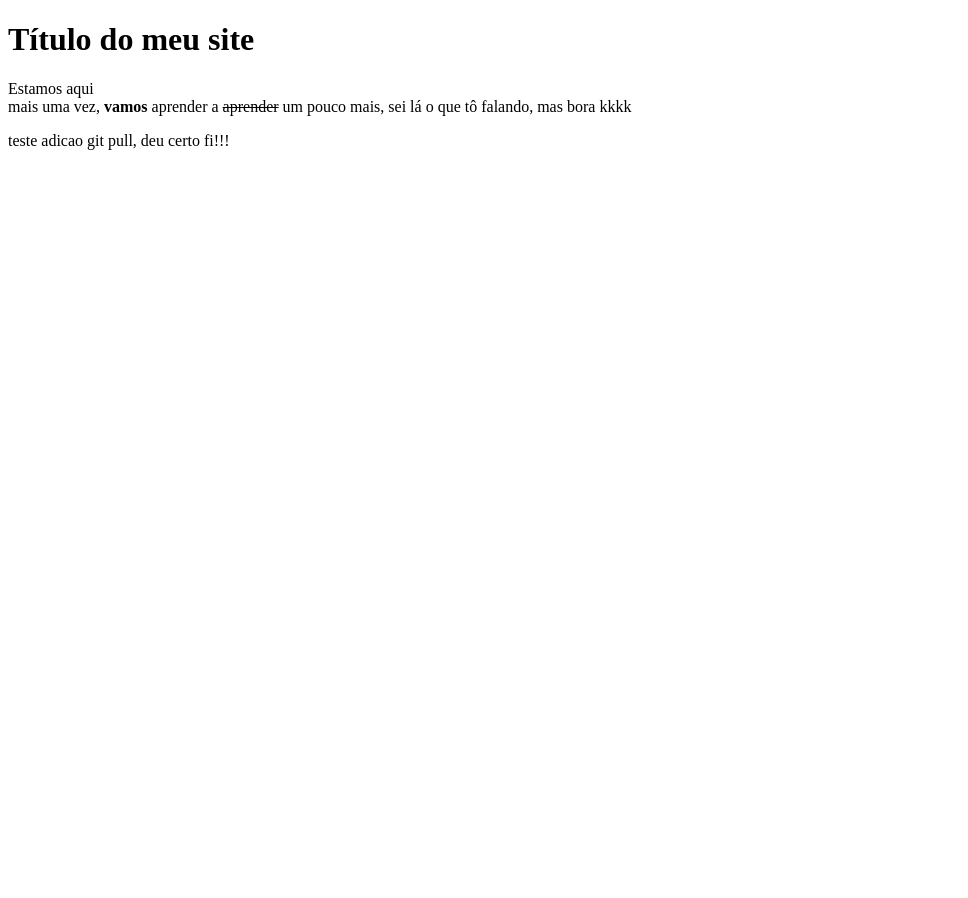
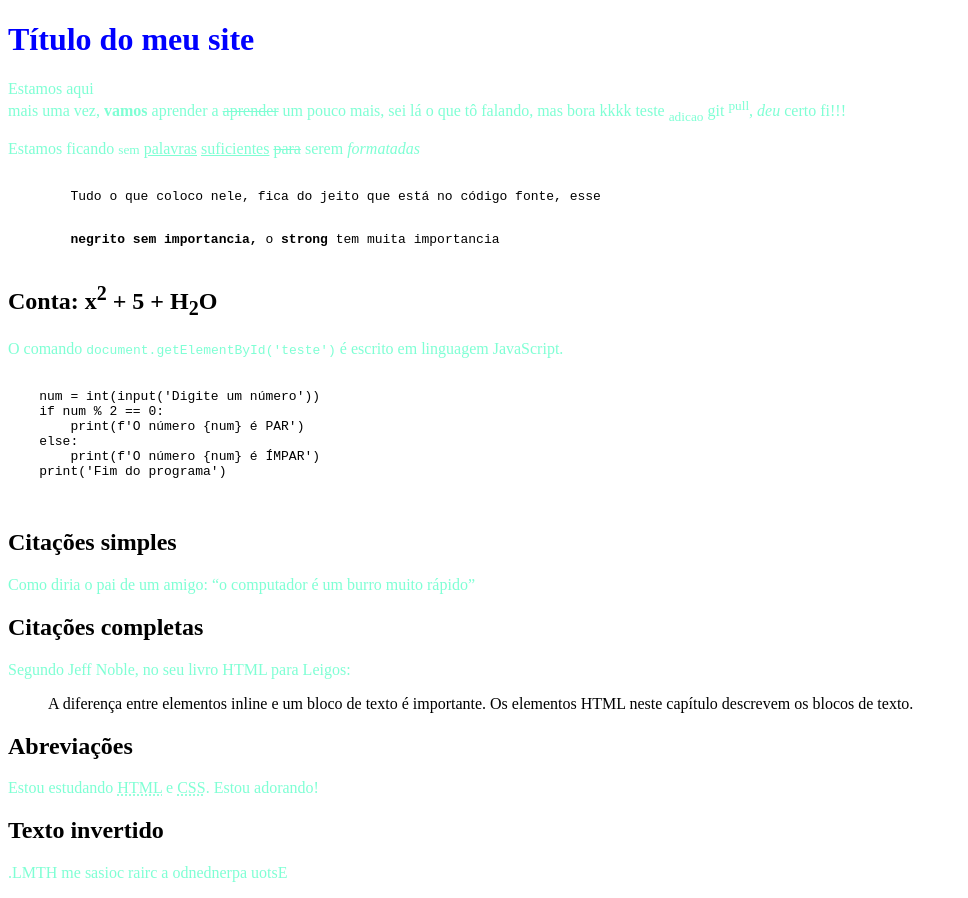
Before and after one commit to Tiago321123/Conhecimentos-html, a plain HTML site: page Introducao_html.html in a window 1280 px wide. Shown: the whole page, without its empty margins (0-968 px from the left). Before the commit the page ends 800 px from the top, so only its background shows below. Drawn offline with Linux system fonts and the light colour scheme.

Commit message:
formatação textos html

```diff
--- a/Introducao_html.html
+++ b/Introducao_html.html
@@ -7,8 +7,41 @@
         <title>Aprender</title>
     </head>
     <body>
-<h1>Título do meu site</h1>
-<p>Estamos aqui <br>mais uma vez, <strong>vamos</strong> aprender a <del>aprender</del> um pouco <sublime>mais</sublime>, sei lá o que tô falando, mas bora kkkk</p>
-teste adicao git pull, deu certo fi!!!
+        <style>
+        p{
+        color:aquamarine;
+        }
+        </style>
+        <h1 style="color:blue">Título do meu site</h1>
+        <p>Estamos aqui <br>mais uma vez, <strong>vamos</strong> aprender a <del>aprender</del> um pouco <sublime>mais</sublime>, sei lá o que tô falando, mas bora kkkk
+        teste <sub>adicao</sub> git <sup>pull</sup>, <i><!--iálico-->deu</i> certo fi!!!</p>
+        <p><marked>Estamos</marked> ficando <small>sem</small> <ins><!--texto inserido depois-->palavras</ins> <u><!--sublinhado-->suficientes</u> <del>para</del> serem <em><!--dar ênfase-->formatadas</em></p>
+        <pre><!--é um texto pré formatado, as linhas e espaços contam-->
+        Tudo o que coloco nele, fica do jeito que está no código fonte, esse <code><pre></pre></code>
+        <b>negrito sem importancia,</b> o <strong>strong</strong> tem muita importancia
+        </pre>
+        <h2>Conta: x<sup>2</sup> + 5 + H<sub>2</sub>O</h2>
+        <p>O comando <code>document.getElementById('teste')</code> é escrito em linguagem JavaScript.</p>
+    <pre>
+        <code>
+    num = int(input('Digite um número'))
+    if num % 2 == 0:
+        print(f'O número {num} é PAR')
+    else:
+        print(f'O número {num} é ÍMPAR')
+    print('Fim do programa')
+        </code>
+    </pre>
+    <h2>Citações simples</h2>
+    <p>Como diria o pai de um amigo: <q>o computador é um burro muito rápido</q></p>
+    <h2>Citações completas</h2>
+    <p>Segundo Jeff Noble, no seu livro HTML para Leigos:</p>
+    <blockquote cite="https://books.google.com.br/books?id=E8ZtDwAAQBAJ&pg=PA17&dq=HTML&hl=pt-BR&sa=X&ved=0ahUKEwjH5-PevNboAhVNIbkGHcoxCOgQ6AEIOjAC#v=onepage&q=HTML&f=false">
+        A diferença entre elementos inline e um bloco de texto é importante. Os elementos HTML neste capítulo descrevem os blocos de texto.
+    </blockquote>
+    <h2>Abreviações</h2>
+    <p>Estou estudando <abbr title="HyperText Markup Language">HTML</abbr> e <abbr title="Cascading Style Sheets">CSS</abbr>. Estou adorando!</p>
+    <h2>Texto invertido</h2>
+    <p><bdo dir="rtl">Estou aprendendo a criar coisas em HTML.</bdo></p>
     </body>
 </html>
```
Lines whose indentation alone changed are shown as unchanged.
